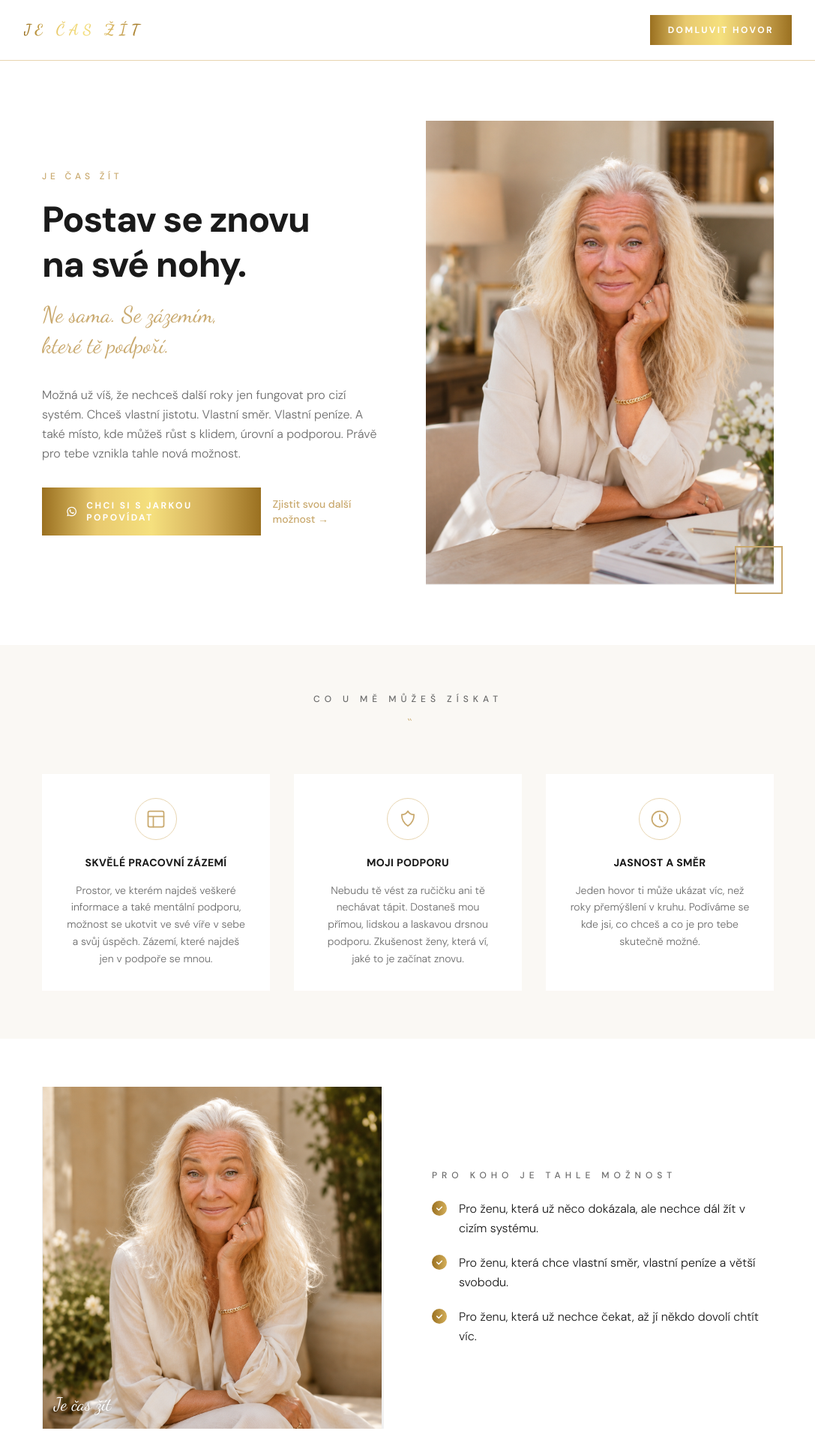
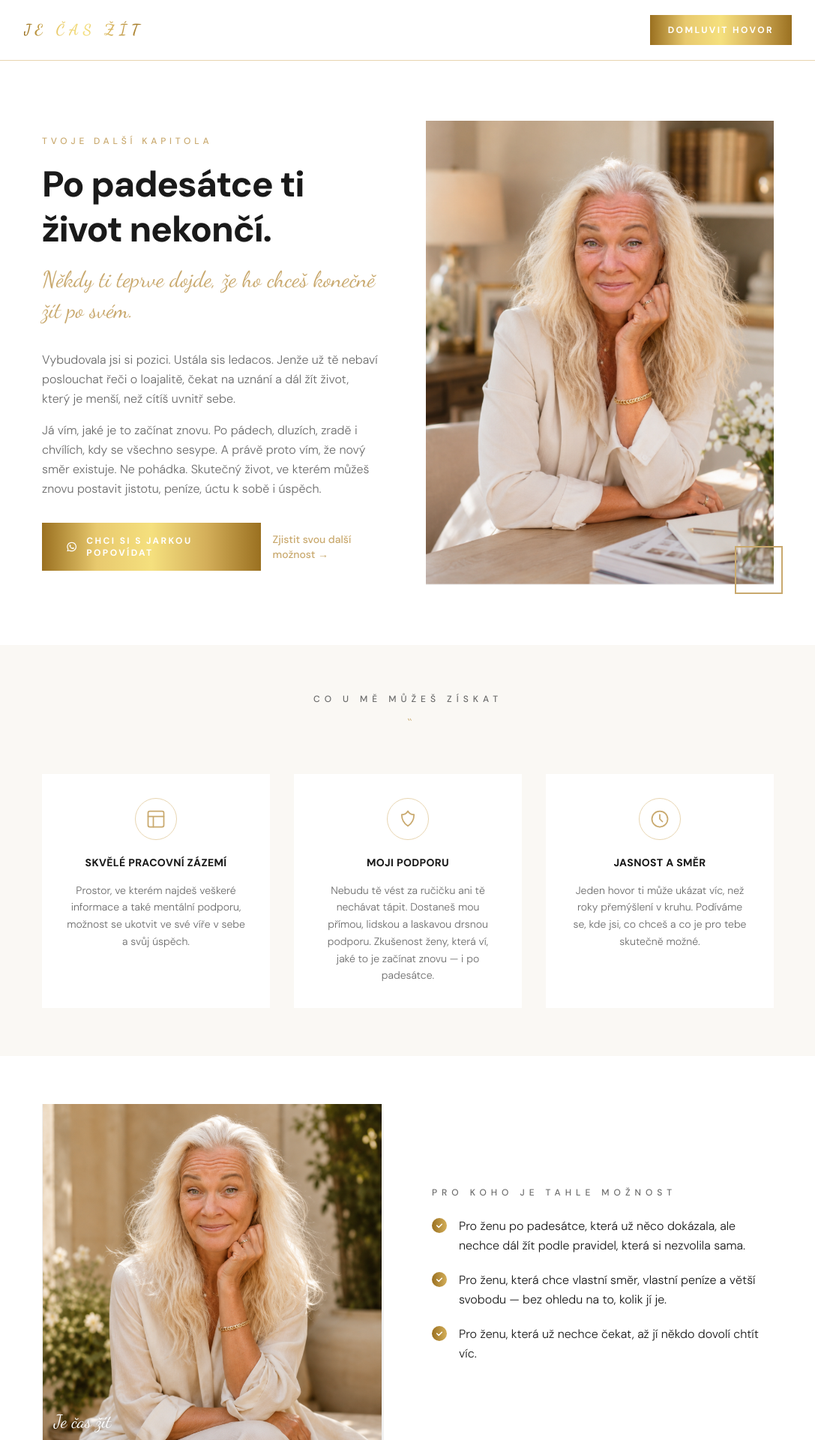
Before and after one commit to jarkamatuska1-png/jecaszit-web, a Next.js app: page /dalsi-kapitola in a window 1280 px wide. Shown: the top 1920 px of the page at 75% size, without its empty margins (96-1183 px from the left). Built offline with nearby package versions, Linux system fonts and the light colour scheme.

Commit message:
Landing page: aktualizovány všechny texty podle dodané kopie

```diff
--- a/app/dalsi-kapitola/page.tsx
+++ b/app/dalsi-kapitola/page.tsx
@@ -16,7 +16,7 @@ const cards = [
       </svg>
     ),
     title: "Skvělé pracovní zázemí",
-    text: "Prostor, ve kterém najdeš veškeré informace a také mentální podporu, možnost se ukotvit ve své víře v sebe a svůj úspěch. Zázemí, které najdeš jen v podpoře se mnou.",
+    text: "Prostor, ve kterém najdeš veškeré informace a také mentální podporu, možnost se ukotvit ve své víře v sebe a svůj úspěch.",
   },
   {
     icon: (
@@ -25,7 +25,7 @@ const cards = [
       </svg>
     ),
     title: "Moji podporu",
-    text: "Nebudu tě vést za ručičku ani tě nechávat tápit. Dostaneš mou přímou, lidskou a laskavou drsnou podporu. Zkušenost ženy, která ví, jaké to je začínat znovu.",
+    text: "Nebudu tě vést za ručičku ani tě nechávat tápit. Dostaneš mou přímou, lidskou a laskavou drsnou podporu. Zkušenost ženy, která ví, jaké to je začínat znovu — i po padesátce.",
   },
   {
     icon: (
@@ -35,13 +35,13 @@ const cards = [
       </svg>
     ),
     title: "Jasnost a směr",
-    text: "Jeden hovor ti může ukázat víc, než roky přemýšlení v kruhu. Podíváme se kde jsi, co chceš a co je pro tebe skutečně možné.",
+    text: "Jeden hovor ti může ukázat víc, než roky přemýšlení v kruhu. Podíváme se, kde jsi, co chceš a co je pro tebe skutečně možné.",
   },
 ];
 
 const proKoho = [
-  "Pro ženu, která už něco dokázala, ale nechce dál žít v cizím systému.",
-  "Pro ženu, která chce vlastní směr, vlastní peníze a větší svobodu.",
+  "Pro ženu po padesátce, která už něco dokázala, ale nechce dál žít podle pravidel, která si nezvolila sama.",
+  "Pro ženu, která chce vlastní směr, vlastní peníze a větší svobodu — bez ohledu na to, kolik jí je.",
   "Pro ženu, která už nechce čekat, až jí někdo dovolí chtít víc.",
 ];
 
@@ -84,17 +84,18 @@ export default function LandingPage() {
 
           <div>
             <p className="text-xs tracking-[0.4em] uppercase font-medium mb-5" style={{ color: "var(--gold)" }}>
-              Je čas žít
+              Tvoje další kapitola
             </p>
             <h1 className="font-sans font-black text-4xl md:text-5xl tracking-tight text-[var(--foreground)] leading-tight mb-4">
-              Postav se znovu<br />na své nohy.
+              Po padesátce ti život nekončí.
             </h1>
             <p className="text-2xl md:text-3xl mb-8 leading-snug" style={{ fontFamily: "var(--font-script)", color: "var(--gold)" }}>
-              Ne sama. Se zázemím,<br />které tě podpoří.
+              Někdy ti teprve dojde, že ho chceš konečně žít po svém.
             </p>
-            <p className="text-[var(--muted)] font-light leading-relaxed mb-8 max-w-md">
-              Možná už víš, že nechceš další roky jen fungovat pro cizí systém. Chceš vlastní jistotu. Vlastní směr. Vlastní peníze. A také místo, kde můžeš růst s klidem, úrovní a podporou. Právě pro tebe vznikla tahle nová možnost.
-            </p>
+            <div className="space-y-4 text-[var(--muted)] font-light leading-relaxed mb-8 max-w-md">
+              <p>Vybudovala jsi si pozici. Ustála sis ledacos. Jenže už tě nebaví poslouchat řeči o loajalitě, čekat na uznání a dál žít život, který je menší, než cítíš uvnitř sebe.</p>
+              <p>Já vím, jaké je to začínat znovu. Po pádech, dluzích, zradě i chvílích, kdy se všechno sesype. A právě proto vím, že nový směr existuje. Ne pohádka. Skutečný život, ve kterém můžeš znovu postavit jistotu, peníze, úctu k sobě i úspěch.</p>
+            </div>
             <div className="flex flex-col sm:flex-row gap-4">
               <a
                 href={WA}
@@ -221,7 +222,7 @@ export default function LandingPage() {
         <div className="max-w-3xl mx-auto px-6 md:flex items-center justify-between gap-12">
           <div className="mb-8 md:mb-0">
             <h2 className="font-sans font-black text-3xl md:text-4xl text-[var(--foreground)] leading-tight mb-2">
-              Velký holky chtějí od života víc.
+              Velké holky chtějí od života víc.
             </h2>
             <p className="text-2xl" style={{ fontFamily: "var(--font-script)", color: "var(--gold)" }}>
               Mnohem víc.
```
